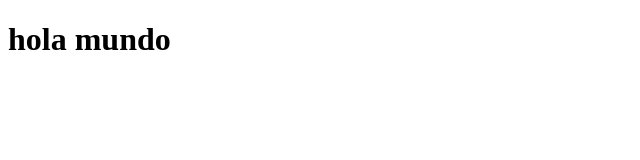
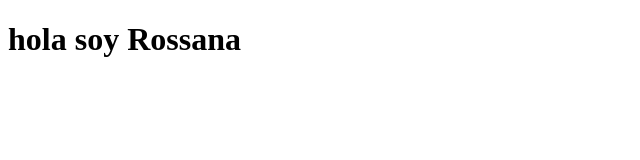
Before and after one commit to rmendieta2021/proyectoDemoCursoPrework, a plain HTML site: page index.html in a window 1280 px wide. Shown: the whole page, without its empty margins (0-640 px from the left). Drawn offline with Linux system fonts and the light colour scheme.

Commit message:
se modifico el titulo

```diff
--- a/index.html
+++ b/index.html
@@ -6,7 +6,7 @@
     <title>Document</title>
 </head>
 <body>
-    <h1>hola mundo</h1>
+    <h1>hola soy Rossana</h1>
 
 </body>
 </html>
```
